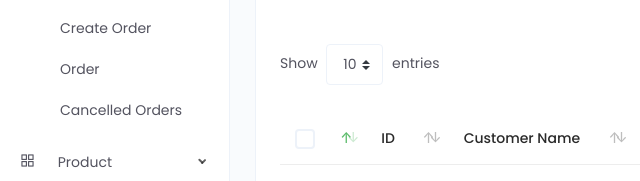
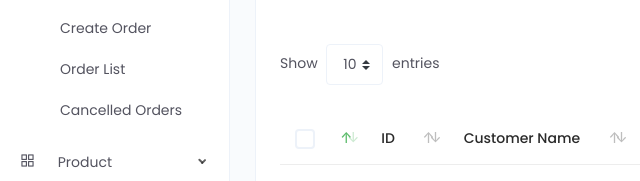
Before and after one commit to TeeXee19/yana_crm, a plain HTML site: page customers.html in a window 1280 px wide. Both pictures are taken after a click on the link "Order". Shown: the part 199-380 px from the top of the page, 0-640 px from the left. Drawn offline with Linux system fonts and the light colour scheme.

Commit message:
Changed the Order List Label

```diff
--- a/customers.html
+++ b/customers.html
@@ -235,7 +235,7 @@
                                     <a href="create-order.html">Create Order</a>
                                 </li>
                                 <li >
-                                    <a href="order.html">Order</a>
+                                    <a href="order.html">Order List</a>
                                 </li>
                                    <li >
                                     <a href="cancelled-orders.html">Cancelled Orders</a>
```
Also changed, not shown: deleted-customers.html (+1 -1 lines), index.html (+1 -1 lines), reports.html (+1 -1 lines).
